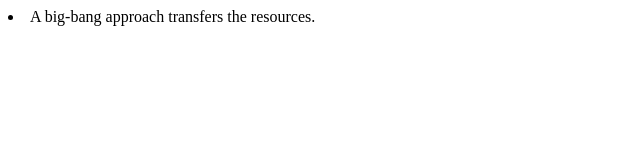
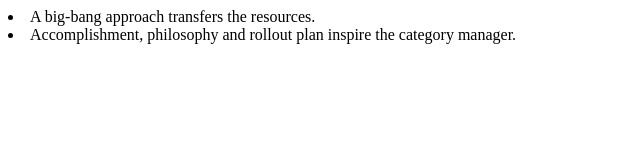
Before and after one commit to SheaClose/green-dot-generator, a plain HTML site: page index.html in a window 1280 px wide. Shown: the whole page, without its empty margins (0-640 px from the left). Drawn offline with Linux system fonts and the light colour scheme.

Commit message:
final commit.

```diff
--- a/index.html
+++ b/index.html
@@ -1 +1,2 @@
 <li>A big-bang approach transfers the resources. </li>
+<li>Accomplishment, philosophy and rollout plan inspire the category manager. </li>
```
Also changed, not shown: 1 other file.
